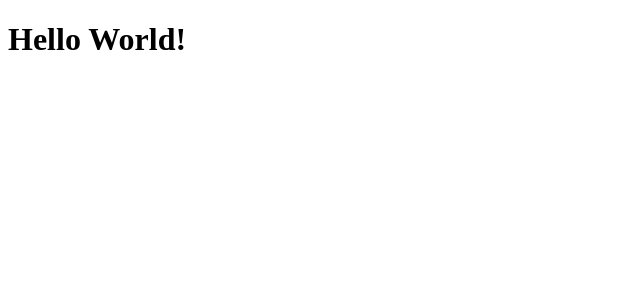
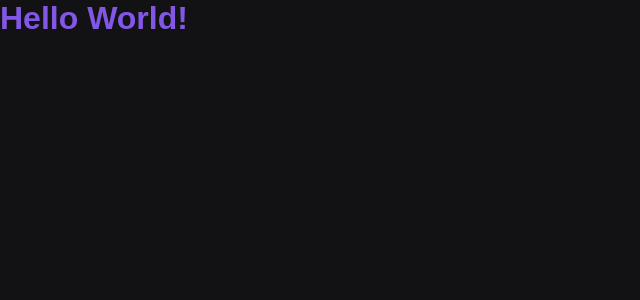
Before and after one commit to rodrigoalbinoh/curso-nextjs, a Next.js app: page / in a window 1280 px wide. Shown: the top 300 px of the page, without its empty margins (0-640 px from the left). Built offline with nearby package versions, Linux system fonts and the light colour scheme.

Commit message:
Configurações para utilizar styled components

```diff
--- /dev/null
+++ b/babel.config.js
@@ -0,0 +1,4 @@
+module.exports = {
+  presets: ["next/babel"],
+  plugins: [["styled-components", { "ssr": true }]]
+}
--- a/package.json
+++ b/package.json
@@ -10,11 +10,14 @@
   "dependencies": {
     "next": "10.0.3",
     "react": "17.0.1",
-    "react-dom": "17.0.1"
+    "react-dom": "17.0.1",
+    "styled-components": "^5.2.1"
   },
   "devDependencies": {
     "@types/node": "^14.14.14",
     "@types/react": "^17.0.0",
+    "@types/styled-components": "^5.1.7",
+    "babel-plugin-styled-components": "^1.12.0",
     "typescript": "^4.1.3"
   }
 }
--- a/src/pages/_app.tsx
+++ b/src/pages/_app.tsx
@@ -1,5 +1,12 @@
+import GlobalStyle from "../styles/GlobalStyle";
+
 function MyApp({ Component, pageProps }) {
-  return <Component {...pageProps} />
+  return(
+    <>
+      <GlobalStyle />
+      <Component {...pageProps} />
+    </>
+  )
 }
 
 export default MyApp
--- /dev/null
+++ b/src/pages/_document.tsx
@@ -0,0 +1,30 @@
+import Document, { DocumentContext } from 'next/document'
+import { ServerStyleSheet } from 'styled-components'
+
+export default class MyDocument extends Document {
+  static async getInitialProps(ctx: DocumentContext) {
+    const sheet = new ServerStyleSheet()
+    const originalRenderPage = ctx.renderPage
+
+    try {
+      ctx.renderPage = () =>
+        originalRenderPage({
+          enhanceApp: (App) => (props) =>
+            sheet.collectStyles(<App {...props} />),
+        })
+
+      const initialProps = await Document.getInitialProps(ctx)
+      return {
+        ...initialProps,
+        styles: (
+          <>
+            {initialProps.styles}
+            {sheet.getStyleElement()}
+          </>
+        ),
+      }
+    } finally {
+      sheet.seal()
+    }
+  }
+}
--- a/src/pages/index.tsx
+++ b/src/pages/index.tsx
@@ -1,9 +1,9 @@
-import Head from 'next/head'
+import { Title } from '../styles/pages/Home'
 
 const Home = () => {
   return (
     <div>
-      <h1>Hello World!</h1>
+      <Title>Hello World!</Title>
     </div>
   )
 }
--- /dev/null
+++ b/src/styles/GlobalStyle.ts
@@ -0,0 +1,14 @@
+import { createGlobalStyle } from "styled-components";
+
+export default createGlobalStyle`
+  * {
+    margin: 0;
+    padding: 0;
+  }
+
+  body {
+    background: #121214;
+    color: #FFF;
+    font-family: Arial, Helvetica, sans-serif;
+  }
+`
--- /dev/null
+++ b/src/styles/pages/Home.ts
@@ -0,0 +1,5 @@
+import styled from 'styled-components'
+
+export const Title = styled.h1`
+  color: #8257e5;
+`
```
Also changed, not shown: 1 other file (tests, documents, lock files or other folders).
